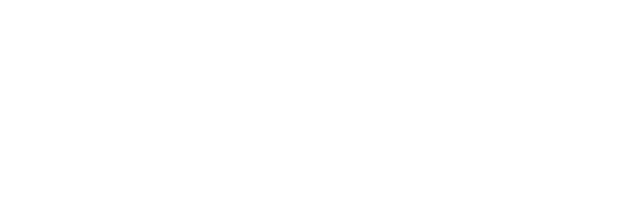
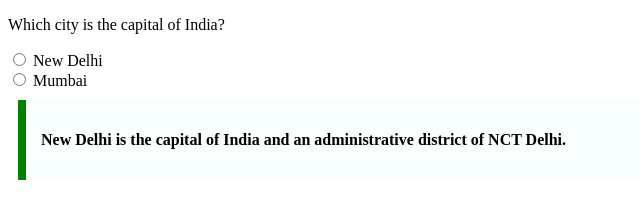
Before and after one commit to acciojob/trivia-AbdulMustfa, a website: page main.html in a window 1280 px wide. Shown: the whole page, without its empty margins (0-640 px from the left). Drawn offline with Linux system fonts and the light colour scheme.

Commit message:
created a submission

```diff
--- a/main.html
+++ b/main.html
@@ -8,6 +8,17 @@
 
 <body>
 	<!-- the entire body must be written by student -->
+	<p>Which city is the capital of India?</p>
+	<form method="post">
+		<input type="radio" required name="City" id="checkb" value="Mumbai">
+		<label>New Delhi</label><br>
+		<input type="radio" required name="City" id="checkb" value="Mumbai">
+		<label>Mumbai</label>
+	</form>
+	<blockquote cite="https://en.wikipedia.org/wiki/New_Delhi">
+	<p>New Delhi is the capital of India and an administrative district of NCT Delhi.</p>
+</blockquote>
+
     <script type="text/javascript" src="./script.js">
 </script>
 
--- a/styles.css
+++ b/styles.css
@@ -1,2 +1,10 @@
 
 /* Your CSS Code here. */
+blockquote {
+  max-width: 600px;
+  margin: 10px;
+  padding: 15px;
+  border-left: 8px solid green;
+  background-color: #f8fffe;
+  font-weight: bold;
+}
```
